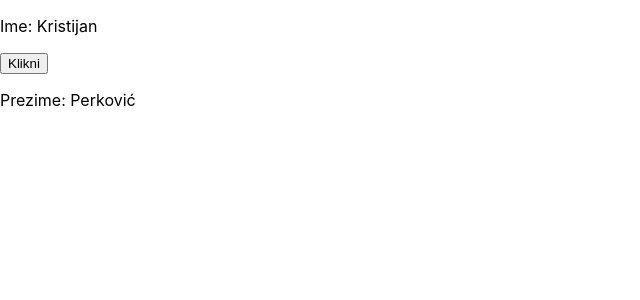
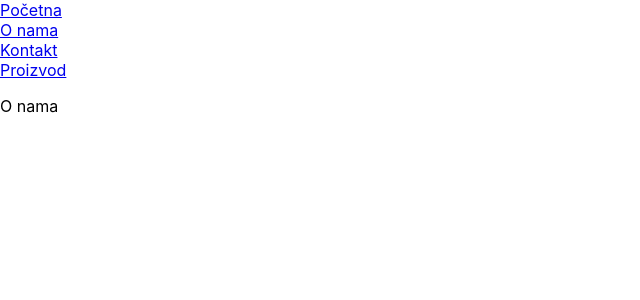
Before and after one commit to kristijan-perkovic96/Osnove-reacta, a React (Create React App) app in the folder osnove-react/: page /Onama in a window 1280 px wide. Shown: the top 300 px of the page, without its empty margins (0-640 px from the left). Built offline with nearby package versions, Linux system fonts and the light colour scheme.

Commit message:
Dodavanje koda za cjelinu Kreiranje izbornika.

```diff
--- a/osnove-react/package.json
+++ b/osnove-react/package.json
@@ -8,6 +8,7 @@
     "@testing-library/user-event": "^12.8.3",
     "react": "^17.0.2",
     "react-dom": "^17.0.2",
+    "react-router-dom": "^5.2.0",
     "react-scripts": "4.0.3",
     "web-vitals": "^1.1.1"
   },
--- a/osnove-react/src/App.js
+++ b/osnove-react/src/App.js
@@ -1,11 +1,13 @@
 import FunkcijskaForma from "./components/forma/FunkcijskaForma";
 import KlasnaForma from "./components/forma/KlasnaForma";
+import NavigacijaDrugiTip from "./components/navigacija/NavigacijaDrugiTip";
+import NavigacijaPrviTip from "./components/navigacija/NavigacijaPrviTip";
 import RoditeljskaKomponenta from "./components/roditeljdjete/RoditeljskaKomponenta";
 
 function App() {
   return (
     <div className="App">
-     <RoditeljskaKomponenta/>
+     <NavigacijaDrugiTip/>
     </div>
   );
 }
--- /dev/null
+++ b/osnove-react/src/components/navigacija/Kontakt.js
@@ -0,0 +1,9 @@
+import React from 'react';
+
+function Kontakt(){
+
+    return (
+        <p>Kontakt</p>
+    );
+}
+export default Kontakt;
--- /dev/null
+++ b/osnove-react/src/components/navigacija/NavigacijaDrugiTip.js
@@ -0,0 +1,41 @@
+import React, { Component } from 'react';
+import {
+    BrowserRouter as Router,
+    Switch, Route, Link
+} from 'react-router-dom';
+import Kontakt from './Kontakt';
+import ONama from './ONama';
+import Pocetna from './Pocetna';
+import Proizvod from './Proizvod';
+class NavigacijaDrugiTip extends Component {
+
+    render() {
+        return (
+
+            <Router>
+                <Link to="/">Početna</Link><br />
+                <Link to="/Onama">O nama</Link><br />
+                <Link to="/Kontakt">Kontakt</Link><br/>
+                <Link to={{
+                pathname: "proizvod:10", state: {
+                   podatak:15
+                }
+            }}>Proizvod</Link>
+                <Switch>
+                    <Route exact path="/"> <Pocetna /></Route>
+                    <Route exact path="/Onama"><ONama /></Route>
+                    <Route exact path="/Kontakt"><Kontakt /></Route>
+                    <Route
+                        exact path="/proizvod:id"
+                        render={({
+                            match,location
+                        }) => (
+                            <Proizvod match={match} location={location}/>
+                        )}
+                    />
+                </Switch>
+            </Router>
+        );
+    }
+}
+export default NavigacijaDrugiTip;
--- /dev/null
+++ b/osnove-react/src/components/navigacija/NavigacijaPrviTip.js
@@ -0,0 +1,44 @@
+import React, { Component } from 'react';
+import Kontakt from './Kontakt';
+import ONama from './ONama';
+import Pocetna from './Pocetna';
+
+
+class NavigacijaPrviTip extends Component {
+
+    constructor() {
+        super();
+        this.state = {
+            prikaz: "1"
+        }
+    }
+
+    promijeniPrikaz(vrijednost) {
+        this.setState({
+            prikaz: vrijednost
+        });
+    }
+
+    render() {
+        var komponenta;
+        if (this.state.prikaz === "1") {
+            komponenta= <Pocetna/>;
+        } else if (this.state.prikaz === "2") {
+            komponenta=<ONama/>;
+        } else if (this.state.prikaz === "3") {
+            komponenta= <Kontakt/>;
+        }
+        return (
+            <div>
+                <button onClick={() => this.promijeniPrikaz("1")}>Pocetna</button>
+                <button onClick={() => this.promijeniPrikaz("2")}>O nama</button>
+                <button onClick={() => this.promijeniPrikaz("3")}>Kontakt</button>
+                {komponenta}
+            </div>
+        );
+
+    }
+
+
+}
+export default NavigacijaPrviTip;
--- /dev/null
+++ b/osnove-react/src/components/navigacija/ONama.js
@@ -0,0 +1,9 @@
+import React from 'react';
+
+function ONama(){
+
+    return (
+        <p>O nama</p>
+    );
+}
+export default ONama;
--- /dev/null
+++ b/osnove-react/src/components/navigacija/Pocetna.js
@@ -0,0 +1,9 @@
+import React from 'react';
+
+function Pocetna(){
+
+    return (
+        <p>Početna</p>
+    );
+}
+export default Pocetna;
--- /dev/null
+++ b/osnove-react/src/components/navigacija/Proizvod.js
@@ -0,0 +1,13 @@
+import React from 'react';
+
+function Proizvod(props){
+
+    return (
+        <div>
+              <p>Proizvod id: {props.match.params.id}</p>
+              <p>Podatak: {props.location.state.podatak}</p>
+        </div>
+
+    );
+}
+export default Proizvod;
```
Also changed, not shown: 1 other file (tests, documents, lock files or other folders).
